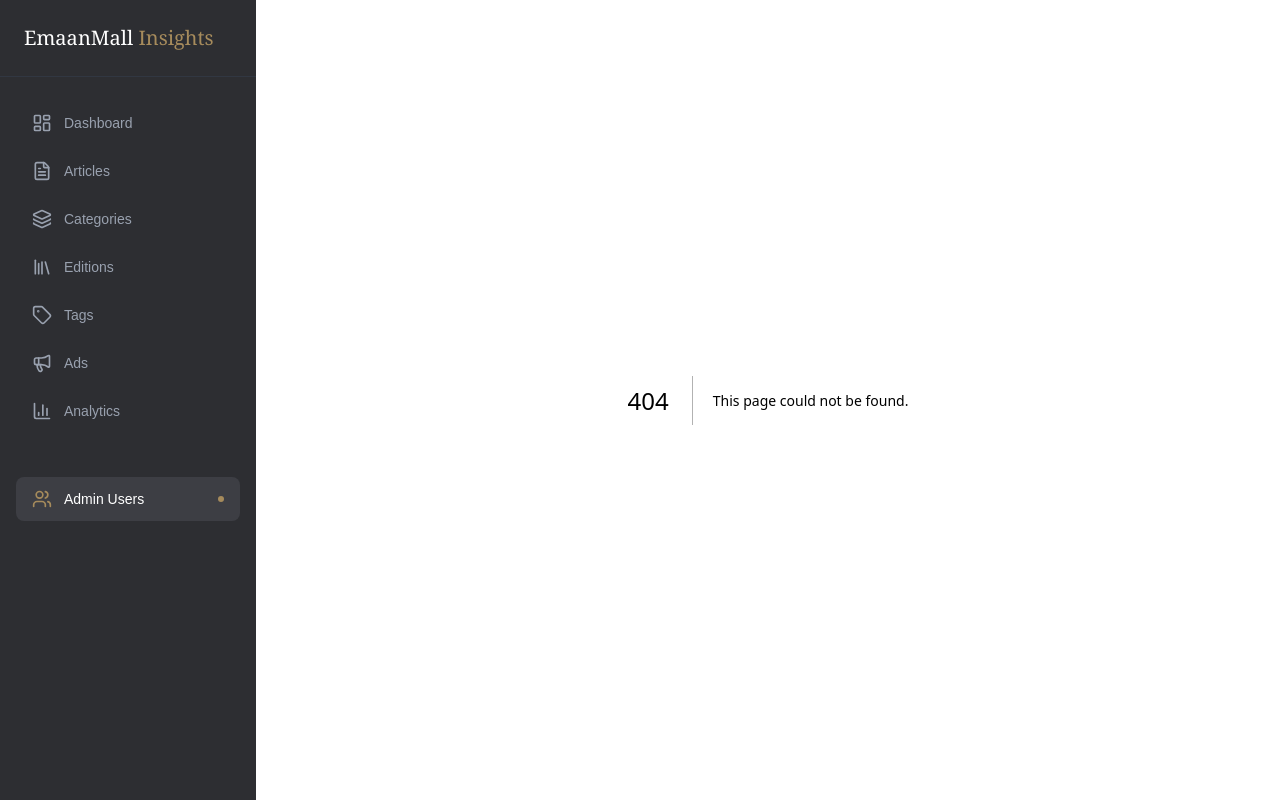
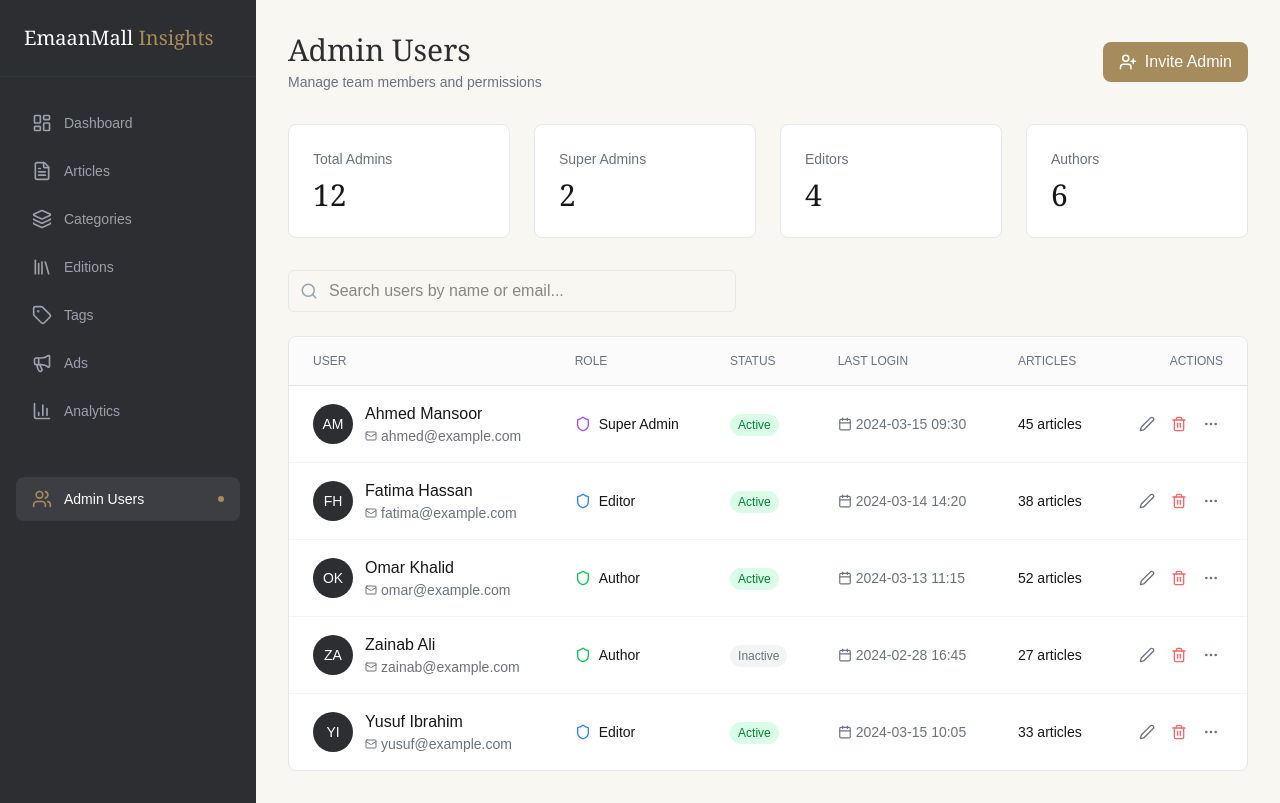
Before and after one commit to FatimaZahraNadeem2003/admin-panel, a Next.js app: page /admin-users in a window 1280 px wide. Before the commit this address had no page. Built offline with nearby package versions, Linux system fonts and the light colour scheme.

Commit message:
created admin users page

```diff
--- /dev/null
+++ b/app/admin-users/page.tsx
@@ -0,0 +1,200 @@
+"use client";
+import React, { useState } from 'react';
+import { Search, Plus, Edit2, Trash2, Shield, Mail, Calendar, MoreHorizontal, UserPlus } from 'lucide-react';
+
+export default function AdminUsersPage() {
+  const [users, setUsers] = useState([
+    { id: 1, name: 'Ahmed Mansoor', email: 'ahmed@example.com', role: 'Super Admin', status: 'Active', lastLogin: '2024-03-15 09:30', articles: 45 },
+    { id: 2, name: 'Fatima Hassan', email: 'fatima@example.com', role: 'Editor', status: 'Active', lastLogin: '2024-03-14 14:20', articles: 38 },
+    { id: 3, name: 'Omar Khalid', email: 'omar@example.com', role: 'Author', status: 'Active', lastLogin: '2024-03-13 11:15', articles: 52 },
+    { id: 4, name: 'Zainab Ali', email: 'zainab@example.com', role: 'Author', status: 'Inactive', lastLogin: '2024-02-28 16:45', articles: 27 },
+    { id: 5, name: 'Yusuf Ibrahim', email: 'yusuf@example.com', role: 'Editor', status: 'Active', lastLogin: '2024-03-15 10:05', articles: 33 },
+  ]);
+
+  const [showInviteModal, setShowInviteModal] = useState(false);
+
+  return (
+    <div className="p-6 lg:p-8 bg-[#F9F7F2] min-h-screen">
+      <div className="flex justify-between items-center mb-8">
+        <div>
+          <h1 className="text-3xl font-serif text-[#2D2E32]">Admin Users</h1>
+          <p className="text-gray-500 text-sm mt-1">Manage team members and permissions</p>
+        </div>
+        <button
+          onClick={() => setShowInviteModal(true)}
+          className="bg-[#A68B5C] text-white px-4 py-2 rounded-lg flex items-center gap-2 hover:bg-[#8e764d]"
+        >
+          <UserPlus size={18} />
+          Invite Admin
+        </button>
+      </div>
+
+      <div className="grid grid-cols-1 md:grid-cols-4 gap-6 mb-8">
+        <div className="bg-white p-6 rounded-lg border border-gray-200">
+          <p className="text-sm text-gray-500 mb-2">Total Admins</p>
+          <h2 className="text-3xl font-serif">12</h2>
+        </div>
+        <div className="bg-white p-6 rounded-lg border border-gray-200">
+          <p className="text-sm text-gray-500 mb-2">Super Admins</p>
+          <h2 className="text-3xl font-serif">2</h2>
+        </div>
+        <div className="bg-white p-6 rounded-lg border border-gray-200">
+          <p className="text-sm text-gray-500 mb-2">Editors</p>
+          <h2 className="text-3xl font-serif">4</h2>
+        </div>
+        <div className="bg-white p-6 rounded-lg border border-gray-200">
+          <p className="text-sm text-gray-500 mb-2">Authors</p>
+          <h2 className="text-3xl font-serif">6</h2>
+        </div>
+      </div>
+
+      <div className="relative max-w-md mb-6">
+        <Search className="absolute left-3 top-1/2 -translate-y-1/2 text-gray-400" size={18} />
+        <input
+          type="text"
+          placeholder="Search users by name or email..."
+          className="w-full pl-10 pr-4 py-2 border border-gray-200 rounded-md focus:outline-none focus:ring-1 focus:ring-[#A68B5C]"
+        />
+      </div>
+
+      <div className="bg-white rounded-lg border border-gray-200 overflow-hidden">
+        <table className="w-full">
+          <thead className="bg-[#FBFBFB] border-b border-gray-200">
+            <tr>
+              <th className="px-6 py-4 text-left text-xs font-medium text-gray-500 uppercase">User</th>
+              <th className="px-6 py-4 text-left text-xs font-medium text-gray-500 uppercase">Role</th>
+              <th className="px-6 py-4 text-left text-xs font-medium text-gray-500 uppercase">Status</th>
+              <th className="px-6 py-4 text-left text-xs font-medium text-gray-500 uppercase">Last Login</th>
+              <th className="px-6 py-4 text-left text-xs font-medium text-gray-500 uppercase">Articles</th>
+              <th className="px-6 py-4 text-right text-xs font-medium text-gray-500 uppercase">Actions</th>
+            </tr>
+          </thead>
+          <tbody className="divide-y divide-gray-100">
+            {users.map((user) => (
+              <tr key={user.id} className="hover:bg-gray-50">
+                <td className="px-6 py-4">
+                  <div className="flex items-center gap-3">
+                    <div className="w-10 h-10 rounded-full bg-[#2D2E32] text-white flex items-center justify-center text-sm font-medium">
+                      {user.name.split(' ').map(n => n[0]).join('')}
+                    </div>
+                    <div>
+                      <div className="font-medium">{user.name}</div>
+                      <div className="text-sm text-gray-500 flex items-center gap-1">
+                        <Mail size={12} />
+                        {user.email}
+                      </div>
+                    </div>
+                  </div>
+                </td>
+                <td className="px-6 py-4">
+                  <div className="flex items-center gap-2">
+                    <Shield size={16} className={
+                      user.role === 'Super Admin' ? 'text-purple-500' :
+                      user.role === 'Editor' ? 'text-blue-500' : 'text-green-500'
+                    } />
+                    <span className="text-sm">{user.role}</span>
+                  </div>
+                </td>
+                <td className="px-6 py-4">
+                  <span className={`px-2 py-1 rounded-full text-xs ${
+                    user.status === 'Active'
+                      ? 'bg-green-100 text-green-700'
+                      : 'bg-gray-100 text-gray-500'
+                  }`}>
+                    {user.status}
+                  </span>
+                </td>
+                <td className="px-6 py-4 text-sm text-gray-500">
+                  <div className="flex items-center gap-1">
+                    <Calendar size={14} />
+                    {user.lastLogin}
+                  </div>
+                </td>
+                <td className="px-6 py-4 text-sm">{user.articles} articles</td>
+                <td className="px-6 py-4 text-right">
+                  <div className="flex items-center justify-end gap-2">
+                    <button className="p-1 hover:bg-gray-100 rounded">
+                      <Edit2 size={16} className="text-gray-500" />
+                    </button>
+                    <button className="p-1 hover:bg-gray-100 rounded">
+                      <Trash2 size={16} className="text-red-400" />
+                    </button>
+                    <button className="p-1 hover:bg-gray-100 rounded">
+                      <MoreHorizontal size={16} className="text-gray-500" />
+                    </button>
+                  </div>
+                </td>
+              </tr>
+            ))}
+          </tbody>
+        </table>
+      </div>
+
+      {showInviteModal && (
+        <div className="fixed inset-0 bg-black/50 flex items-center justify-center z-50">
+          <div className="bg-white rounded-lg p-6 w-full max-w-md">
+            <h2 className="text-xl font-serif mb-4">Invite New Admin</h2>
+            <div className="space-y-4">
+              <div>
+                <label className="block text-sm font-medium text-gray-700 mb-1">Full Name</label>
+                <input
+                  type="text"
+                  className="w-full border border-gray-200 rounded-md p-2"
+                  placeholder="Enter full name"
+                />
+              </div>
+              <div>
+                <label className="block text-sm font-medium text-gray-700 mb-1">Email Address</label>
+                <input
+                  type="email"
+                  className="w-full border border-gray-200 rounded-md p-2"
+                  placeholder="user@example.com"
+                />
+              </div>
+              <div>
+                <label className="block text-sm font-medium text-gray-700 mb-1">Role</label>
+                <select className="w-full border border-gray-200 rounded-md p-2">
+                  <option>Super Admin</option>
+                  <option>Editor</option>
+                  <option>Author</option>
+                </select>
+              </div>
+              <div>
+                <label className="block text-sm font-medium text-gray-700 mb-1">Permissions</label>
+                <div className="space-y-2">
+                  <label className="flex items-center gap-2 text-sm">
+                    <input type="checkbox" className="rounded" />
+                    Full Access
+                  </label>
+                  <label className="flex items-center gap-2 text-sm">
+                    <input type="checkbox" className="rounded" />
+                    Can publish articles
+                  </label>
+                  <label className="flex items-center gap-2 text-sm">
+                    <input type="checkbox" className="rounded" />
+                    Can manage users
+                  </label>
+                  <label className="flex items-center gap-2 text-sm">
+                    <input type="checkbox" className="rounded" />
+                    Can manage ads
+                  </label>
+                </div>
+              </div>
+            </div>
+            <div className="flex justify-end gap-3 mt-6">
+              <button
+                onClick={() => setShowInviteModal(false)}
+                className="px-4 py-2 border border-gray-200 rounded-md text-sm"
+              >
+                Cancel
+              </button>
+              <button className="px-4 py-2 bg-[#A68B5C] text-white rounded-md text-sm">
+                Send Invitation
+              </button>
+            </div>
+          </div>
+        </div>
+      )}
+    </div>
+  );
+}
```
